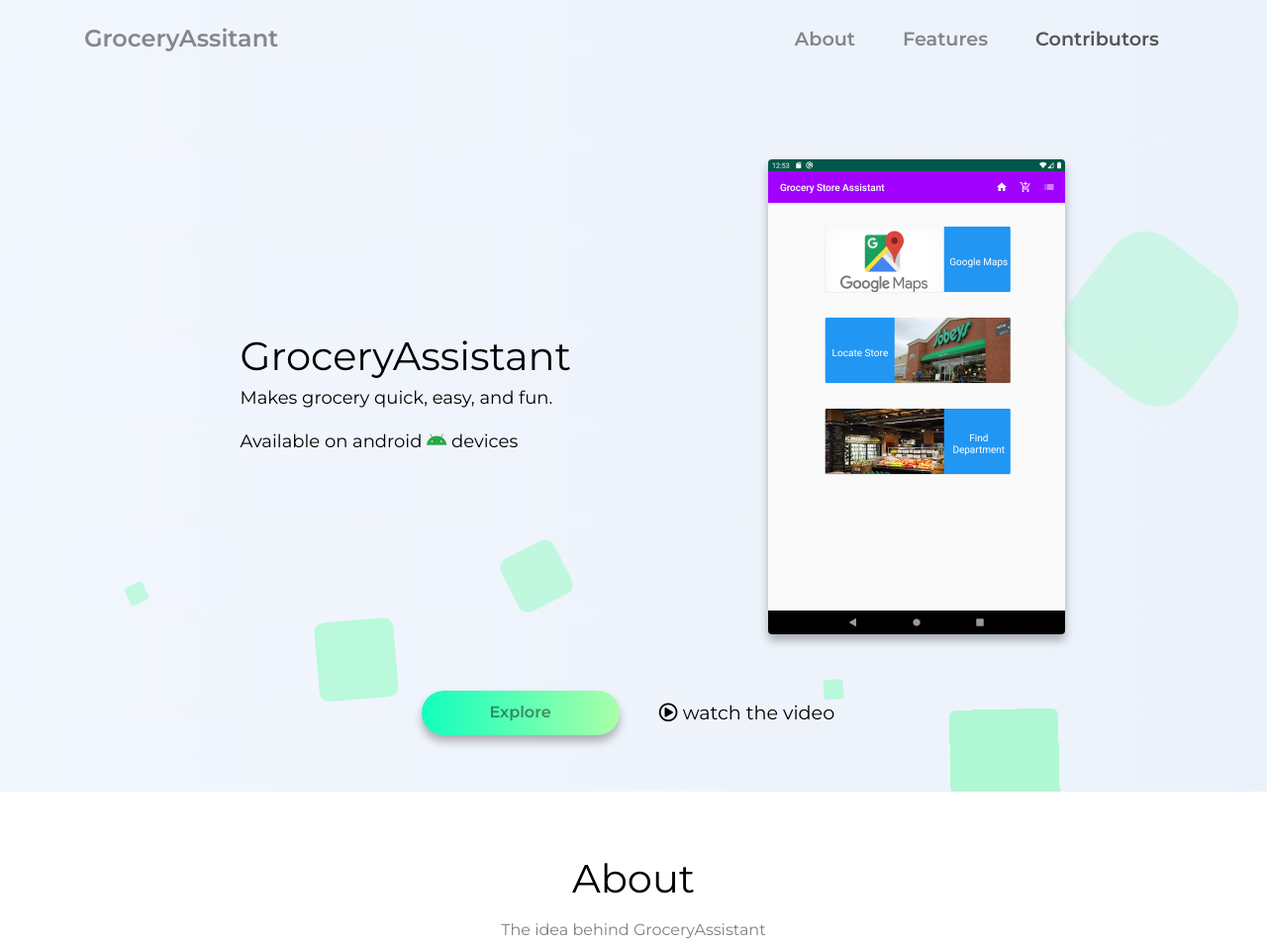
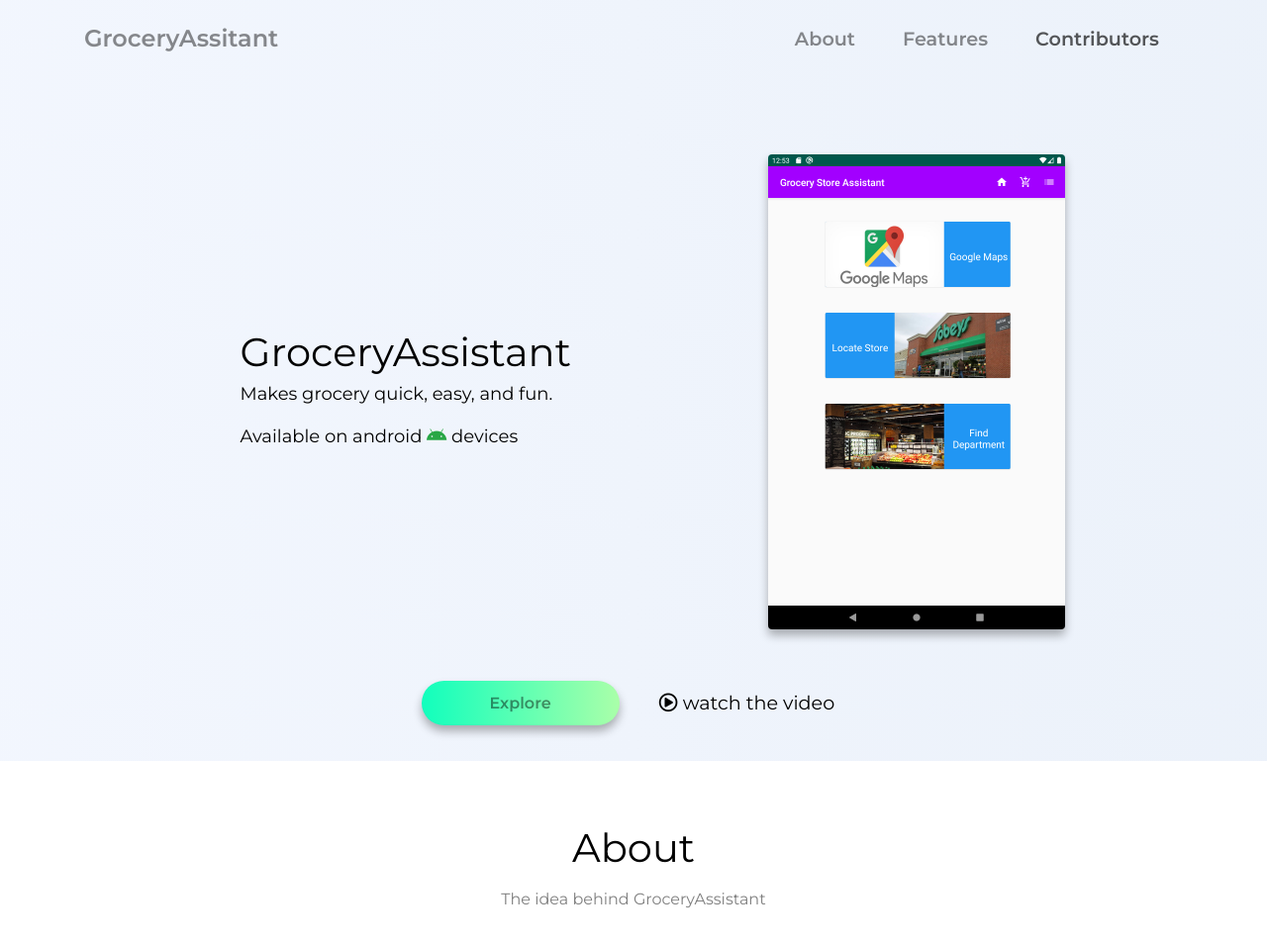
Before and after one commit to comp3350-group15/grocery-cool-project-15, a plain HTML site: page website/index.html in a window 1280 px wide. Shown: the top 955 px of the page at 99% size. Drawn offline with Linux system fonts and the light colour scheme.

Commit message:
Fix stretching image on landing apge
**Description:**

- The application showcase image on the landing page is stretching in
  Safari and now it's fixed

**Changelog:**

- Change the height of the landing section to 100% instead of `100vh`.
- Fixed the stretching problem on Safari.
- Fixed the responsiveness on Mobile.

```diff
--- a/website/css/styles.css
+++ b/website/css/styles.css
@@ -15,7 +15,7 @@
     Global Styles
 ------------------------------------*/
 .desc-text {
-  color: rgb(0, 0, 0, 0.50);
+  color: rgb(0, 0, 0, 0.5);
   font-size: 12pt;
 }
 
@@ -33,7 +33,7 @@ header {
 }
 
 body {
-  font-family: 'Montserrat', sans-serif;
+  font-family: "Montserrat", sans-serif;
   color: black;
 }
 
@@ -48,18 +48,13 @@ body {
   box-shadow: 0 6px 10px 0 rgba(0, 0, 0, 0.3);
 }
 
-
 .btn-cust {
   width: 200px;
   height: 45px;
   /* background-color: #00e676; */
 
   background-color: black;
-  background-image: linear-gradient(
-    to left,
-    #AAFFA9,
-    #11FFBD
-  );
+  background-image: linear-gradient(to left, #aaffa9, #11ffbd);
 
   font-size: medium;
   font-weight: 600;
@@ -75,7 +70,7 @@ body {
     rgba(170, 255, 169, 0.95),
     rgba(17, 255, 188, 0.95)
   );
-  color: rgba(0, 0, 0, .65);
+  color: rgba(0, 0, 0, 0.65);
 }
 
 .btn-cust:active,
@@ -135,12 +130,7 @@ body {
     Header Styles
 ------------------------------------*/
 header {
-  height: 100vh;
-  /* Photo by Brooke Lark on Unsplash */
-  /* background: linear-gradient(#ffffff8c, #ffffff34),
-    url('../images/side-food-by-brookelark.jpg') no-repeat fixed;
-
-  background-size: cover; */
+  height: 100%;
 }
 
 header h2 {
@@ -178,7 +168,7 @@ header i:hover {
 
 .app-home-img {
   width: 300px;
-  /* margin-right: -8rem; */
+  margin: 0 auto;
 }
 
 .explore-btn:hover {
--- a/website/index.html
+++ b/website/index.html
@@ -71,20 +71,7 @@
 
   <!-- Header -->
   <header class="area">
-    <ul class="circles d-block">
-      <li style="z-index: 1;"></li>
-      <li style="z-index: 1;"></li>
-      <li style="z-index: 1;"></li>
-      <li style="z-index: 1;"></li>
-      <li style="z-index: 1;"></li>
-      <li style="z-index: 1;"></li>
-      <li style="z-index: 1;"></li>
-      <li style="z-index: 1;"></li>
-      <li style="z-index: 1;"></li>
-      <li style="z-index: 1;"></li>
-    </ul>
-
-    <div class="vertical-center fade-in-animation" style="z-index: 5;">
+    <div class="vertical-center" style="z-index: 5;">
       <div class="container">
         <div class="row d-flex justify-content-center align-items-center">
           <div class="col-lg-5">
@@ -99,8 +86,8 @@
             </div>
           </div>
           <div class="col-lg-4">
-            <div class="container d-flex justify-content-center ml-md-5">
-              <img class="app-home-img material rounded" src="./images/home.png" />
+            <div class="container justify-content-center ml-md-5">
+              <img class="app-home-img mx-auto d-block material rounded" src="./images/home.png" />
             </div>
           </div>
         </div>
```
